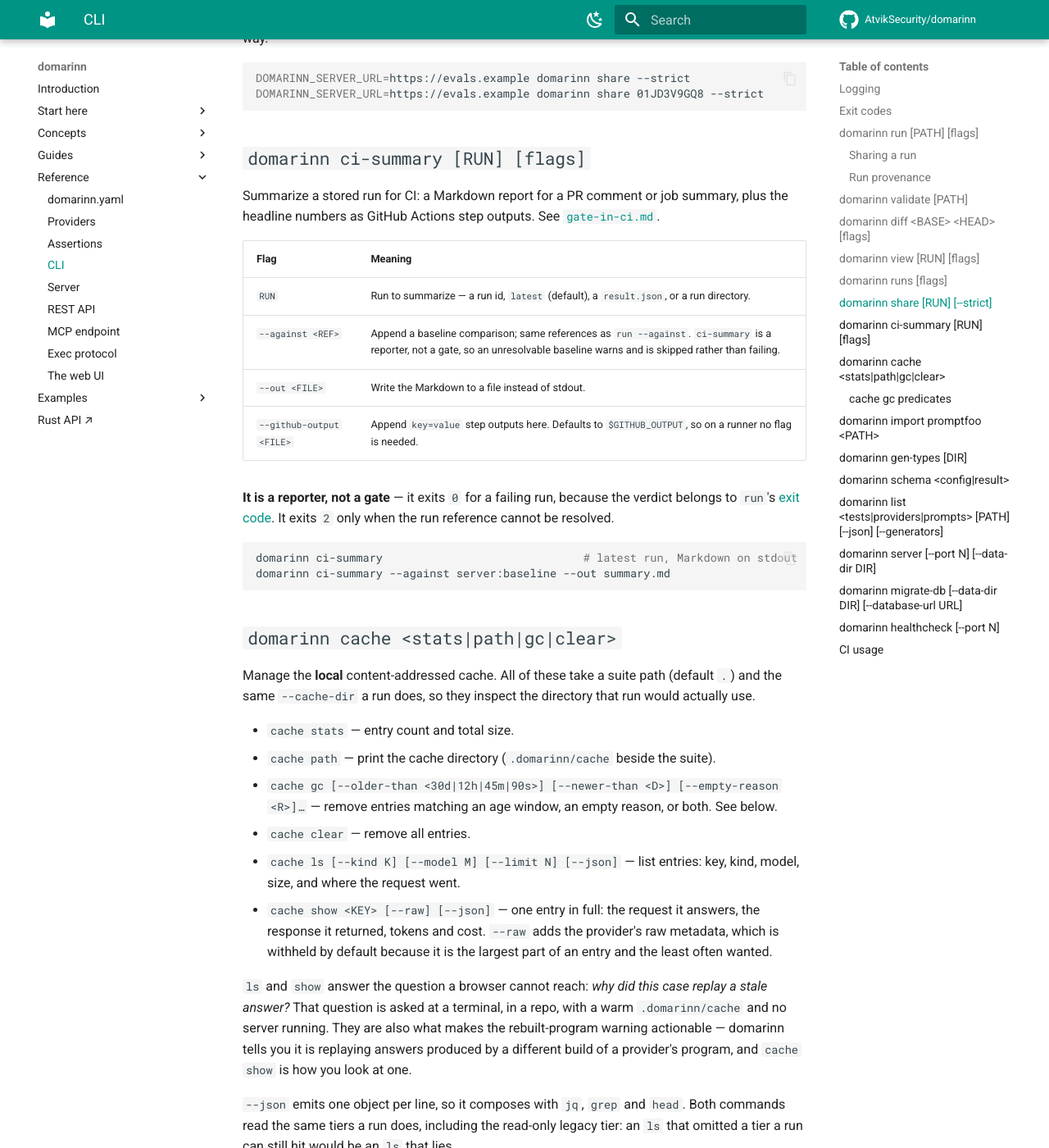
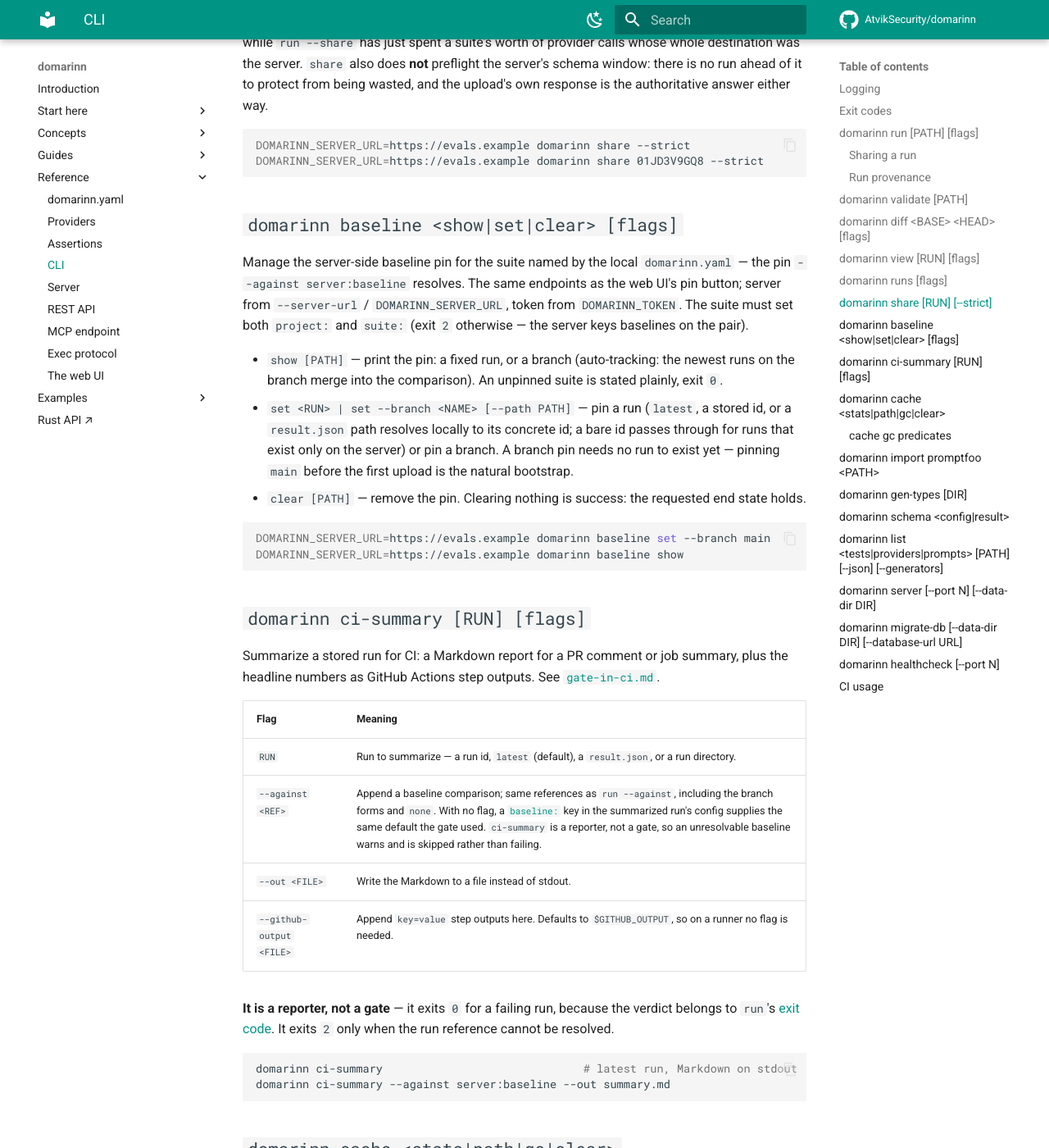
Before and after one commit to AtvikSecurity/domarinn, an MkDocs documentation site: the page built from docs/reference/cli.md, in a window 1280 px wide and 1400 px high, scrolled down 9553 px. Shown: the whole window at 82% size. Built offline with MkDocs 1.6.1 and Material for MkDocs 9.7.7, drawn with Linux system fonts in a browser that asks for light colours; comment, search, counter and statistics services are not loaded; some of the changed text lies outside the part shown.

Commit message:
docs: branch baselines across CLI reference, CI guide, and example 24
--against gains its branch reference forms in the flag tables, a new
'domarinn baseline' section documents the pin subcommand, gate-in-ci
recommends the auto-tracking branch pin (and explains the per-case
merge), the action's against input names the new forms, and example
24's header walks the full reference list.

````diff
--- a/docs/reference/cli.md
+++ b/docs/reference/cli.md
@@ -85,7 +85,7 @@ Execute a suite: render prompts, call providers, evaluate assertions, report res
 | `--no-raw` | Do not persist raw provider metadata in the result document (keeps `result.json` small). The prompt and `stop_reason` are still captured. |
 | `--no-progress` | Disable the live progress bar (see below). |
 | `--allow-empty` | Succeed even if the run resolves to zero cases. Without it that is exit 2, because a green result over no cells is indistinguishable from a green result over every cell. Pass it for a sharded matrix where a shard legitimately has no work. |
-| `--against <REF>` | Compare against a baseline run. `server:baseline` uses the baseline pinned for this suite on the results server (the only reference that works in CI); `latest` uses the newest local run *of the same suite*; also accepts a run id or a `result.json` path. A regression sets exit code `1`; a baseline that was requested but could not be resolved sets exit code `2`. |
+| `--against <REF>` | Compare against a baseline. `server:baseline` uses the pin for this suite on the results server (a run *or* a branch — the reliable choice in CI); `server:branch:<name>` merges the newest server runs on `<name>` with no pin at all; `branch:<name>` does the same from the local run store; `latest` uses the newest local run *of the same suite*; a run id or a `result.json` path names one run; `none` disables the comparison (overriding a [`baseline:`](domarinn-yaml.md#baseline) suite default). A branch resolves to a *composite* — per case, the newest run on the branch wins, so a filtered newest run cannot shrink the gate's coverage. A regression sets exit code `1`; a baseline that was requested but could not be resolved sets exit code `2`. |
 | `--summary-md <FILE>` | Write a Markdown summary (headline metrics table, failing cases, and any baseline comparison). Identical to what [`ci-summary`](#domarinn-ci-summary-run-flags) writes, minus the step outputs. |
 | `--share` | Upload the completed run to the configured server, and record the returned URL on the stored run. **Fail-closed**: a rejected or unreachable upload logs an `ERROR` naming the run id, suite and case count, and exits `3`. Before the runner starts, `--share` also asks the server what result-schema versions it accepts; a confirmed mismatch — or no server URL configured at all — prints the remedy and exits `2` having spent nothing. See [Sharing a run](#sharing-a-run). |
 | `--allow-share-failure` | Opt out of the above (requires `--share`): an upload failure becomes a `WARN` and the exit code reflects the assertions alone, and a preflight refusal becomes a warning the run proceeds past. For a fork's pull request with no server credentials, or anywhere publishing is genuinely optional. |
@@ -213,6 +213,19 @@ DOMARINN_SERVER_URL=https://evals.example domarinn share --strict
 DOMARINN_SERVER_URL=https://evals.example domarinn share 01JD3V9GQ8 --strict
 ```
 
+## `domarinn baseline <show|set|clear> [flags]`
+
+Manage the server-side baseline pin for the suite named by the local `domarinn.yaml` — the pin `--against server:baseline` resolves. The same endpoints as the web UI's pin button; server from `--server-url` / `DOMARINN_SERVER_URL`, token from `DOMARINN_TOKEN`. The suite must set both `project:` and `suite:` (exit `2` otherwise — the server keys baselines on the pair).
+
+- `show [PATH]` — print the pin: a fixed run, or a branch (auto-tracking: the newest runs on the branch merge into the comparison). An unpinned suite is stated plainly, exit `0`.
+- `set <RUN> | set --branch <NAME> [--path PATH]` — pin a run (`latest`, a stored id, or a `result.json` path resolves locally to its concrete id; a bare id passes through for runs that exist only on the server) or pin a branch. A branch pin needs no run to exist yet — pinning `main` before the first upload is the natural bootstrap.
+- `clear [PATH]` — remove the pin. Clearing nothing is success: the requested end state holds.
+
+```sh
+DOMARINN_SERVER_URL=https://evals.example domarinn baseline set --branch main
+DOMARINN_SERVER_URL=https://evals.example domarinn baseline show
+```
+
 ## `domarinn ci-summary [RUN] [flags]`
 
 Summarize a stored run for CI: a Markdown report for a PR comment or job summary, plus the headline numbers as GitHub Actions step outputs. See [`gate-in-ci.md`](../guides/gate-in-ci.md#the-ci-summary-command).
@@ -220,7 +233,7 @@ Summarize a stored run for CI: a Markdown report for a PR comment or job summary
 | Flag | Meaning |
 |---|---|
 | `RUN` | Run to summarize — a run id, `latest` (default), a `result.json`, or a run directory. |
-| `--against <REF>` | Append a baseline comparison; same references as `run --against`. `ci-summary` is a reporter, not a gate, so an unresolvable baseline warns and is skipped rather than failing. |
+| `--against <REF>` | Append a baseline comparison; same references as `run --against`, including the branch forms and `none`. With no flag, a [`baseline:`](domarinn-yaml.md#baseline) key in the summarized run's config supplies the same default the gate used. `ci-summary` is a reporter, not a gate, so an unresolvable baseline warns and is skipped rather than failing. |
 | `--out <FILE>` | Write the Markdown to a file instead of stdout. |
 | `--github-output <FILE>` | Append `key=value` step outputs here. Defaults to `$GITHUB_OUTPUT`, so on a runner no flag is needed. |
 
@@ -340,6 +353,6 @@ Probe **this binary's own** server health and exit `0`/non-zero accordingly. Des
 ## CI usage
 
 - **Validate on every push:** `domarinn validate` (fast, no provider calls).
-- **Gate PRs on eval quality:** `domarinn run --against server:baseline` (exit `1` on regression), or use the reusable action at `.github/actions/domarinn-eval`. See [gate-in-ci.md](../guides/gate-in-ci.md).
+- **Gate PRs on eval quality:** `domarinn run --against server:baseline` (exit `1` on regression), or use the reusable action at `.github/actions/domarinn-eval`. Pin a branch once (`domarinn baseline set --branch main`) and the baseline auto-tracks it; `--against server:branch:main` needs no pin at all. See [gate-in-ci.md](../guides/gate-in-ci.md).
 - **Contract-test the schema:** regenerate `domarinn schema config` and fail on drift (wired in `ci.yml`).
 - **Read the exit code**, not just stdout: `1` = the model regressed (block the PR), `3` = the harness broke (retry / page an operator, don't blame the PR).
````
Also changed, not shown: docs/guides/gate-in-ci.md (+15 -5 lines), 2 other files.
